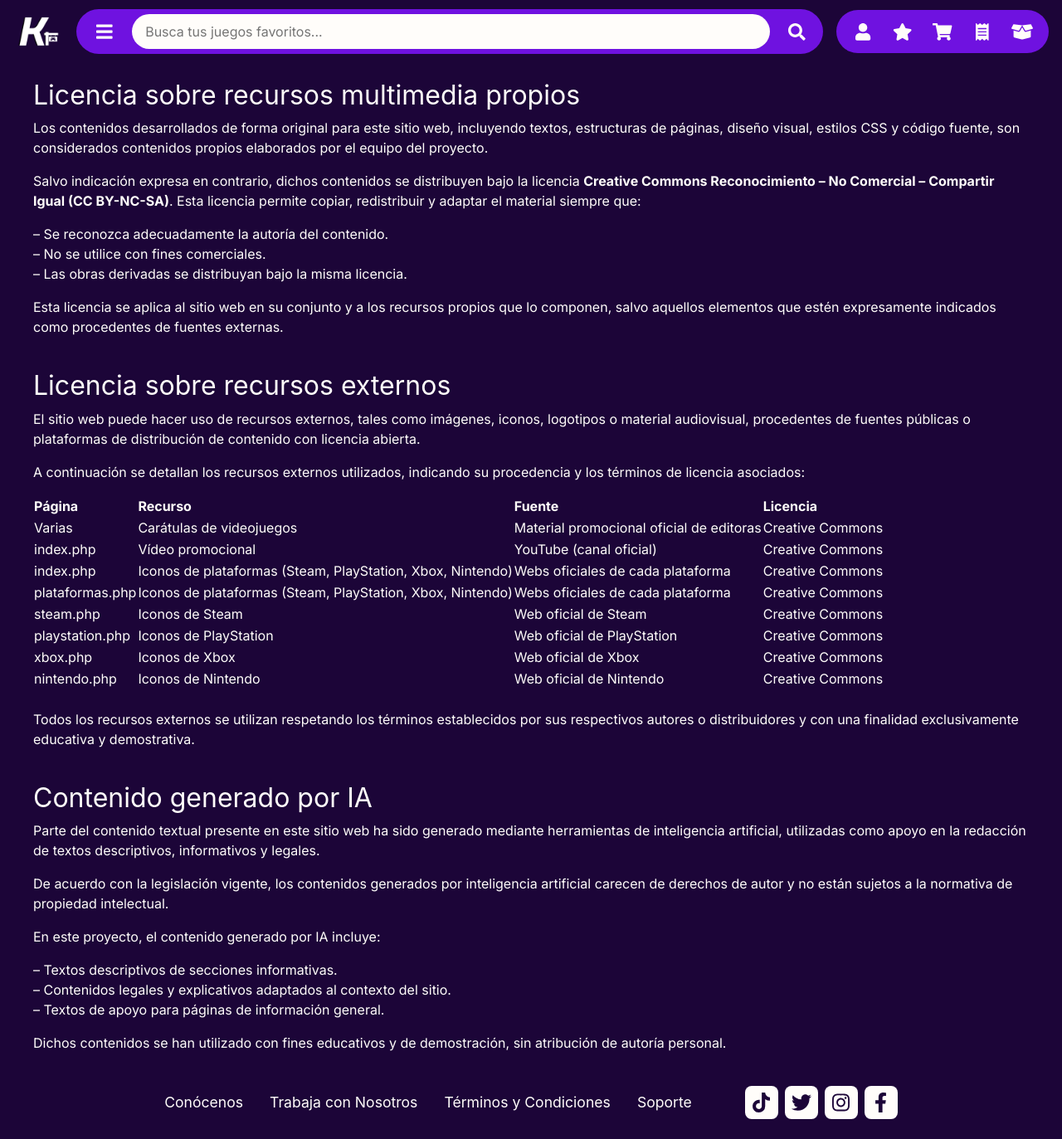
After one commit to JoseAntonio105/kairos, a PHP site: page /terminoslegales.php in a window 1280 px wide. The commit adds this page. Shown: the whole page at 83% size. Run offline with PHP 8.4, Linux system fonts and the light colour scheme; data that the repository does not hold is empty; style sheets or scripts are compiled from the project's sources; some libraries are stand-ins or nearby versions; some web fonts are replaced.

Commit message:
Ampliar la concordancia entre guía de estilos y proyecto.

```diff
--- a/includes/navigation.php
+++ b/includes/navigation.php
@@ -19,11 +19,8 @@
 
                 <ul class="dropdown-menu kairos-menu-dropdown" aria-labelledby="kairosMenuDropdown">
                     <li><a class="dropdown-item" href="plataformas.php">Ver todas las plataformas</a></li>
-                    <li><a class="dropdown-item" href="steam.php">Steam</a></li>
-                    <li><a class="dropdown-item" href="playstation.php">PlayStation</a></li>
-                    <li><a class="dropdown-item" href="xbox.php">Xbox</a></li>
-                    <li><a class="dropdown-item" href="nintendo.php">Nintendo</a></li>
                     <li><a class="dropdown-item" href="minijuego-konva/index.html">Juega a Konva Commerce Game!</a></li>
+                    <li><a class="dropdown-item" href="terminoslegales.php">Términos legales</a></li>
                 </ul>
             </div>
 
--- a/scss/sections/_carrito.scss
+++ b/scss/sections/_carrito.scss
@@ -166,9 +166,7 @@
             }
 
             ._99 {
-                color: lighten($principal-de-acento, 20%); // Precio destacado
                 font-family: $font-body;
-                font-weight: 700;
                 font-size: 15px;
             }
         }
@@ -199,7 +197,6 @@
     display: flex;
     align-items: center;
     gap: 8px;
-    background-color: rgba(0,0,0, 0.2); // Fondo oscuro para el control
     padding: 4px 8px;
     border-radius: 8px;
 
@@ -207,7 +204,6 @@
         width: 20px;
         text-align: center;
         color: $texto-principal;
-        font-weight: 600;
         font-size: 16px;
     }
 
--- /dev/null
+++ b/scss/sections/_index.scss
@@ -0,0 +1,14 @@
+.hero-video {
+  width: 100%;
+  position: relative;
+  padding-top: 32%;
+  overflow: hidden;
+}
+
+.hero-video iframe {
+  position: absolute;
+  top: 0;
+  left: 0;
+  width: 100%;
+  height: 100%;
+}
--- a/scss/sections/_wishlist.scss
+++ b/scss/sections/_wishlist.scss
@@ -53,7 +53,6 @@
       .tarjeta,
       .tarjeta2 {
         background: var(--morado-secundario, #5e3a8b);
-        border-radius: 10px;
         padding: 20px;
         display: flex;
         flex-direction: row;
@@ -90,7 +89,6 @@
             height: 100px;
             position: relative;
             object-fit: cover;
-            border-radius: 5px;
 
             @media (max-width: 1200px) {
               height: 120px;
@@ -117,7 +115,7 @@
             color: #ffffff;
             text-align: left;
             font-family: var(--h1-font-family, "GasoekOne-Regular", sans-serif);
-            font-size: 20px;
+            font-size: 32px;
             font-weight: var(--h1-font-weight, 400);
             position: relative;
             display: flex;
@@ -164,7 +162,6 @@
 
         .precio-carrito {
           background: var(--principal, #1c0538);
-          border-radius: 5px;
           display: flex;
           flex-direction: row;
           gap: 15px;
@@ -223,7 +220,6 @@
             flex-shrink: 0;
             position: relative;
             border: 2px solid transparent;
-            border-radius: 5px;
             padding: 8px 12px;
             cursor: pointer;
             transition: all 0.3s ease;
@@ -232,7 +228,6 @@
             // Efecto hover con borde
             &:hover {
               border: 2px solid #ffffff;
-              transform: translateY(-2px);
               box-shadow: 0 4px 12px rgba(255, 255, 255, 0.2);
             }
 
--- a/scss/styles.scss
+++ b/scss/styles.scss
@@ -22,6 +22,7 @@
 @import "./sections/registro.scss";
 @import "./sections/terminoscondiciones.scss";
 @import "./sections/zonadepago.scss";
+@import "./sections/index.scss";
 @import "./sections/footer.scss";
 @import "./sections/soporte.scss";
 @import "./sections/trabaja_con_nosotros.scss";
--- /dev/null
+++ b/terminoslegales.php
@@ -0,0 +1,169 @@
+<!DOCTYPE html>
+<html lang="es">
+<head>
+    <meta charset="UTF-8">
+    <meta name="viewport" content="width=device-width, initial-scale=1.0">
+    <title>Kairos - Tu página de claves</title>
+    <?php include_once 'includes/head-tag-contents.php'; ?>
+</head>
+<body>
+
+<?php include_once 'includes/navigation.php'; ?>
+<?php include_once 'includes/carrito.php'; ?>
+
+<div class="terminos-legales-pc">
+
+    <div class="contenedor-terminos">
+
+        <!-- LICENCIA SOBRE RECURSOS PROPIOS -->
+        <br>
+        <section>
+            <h2>Licencia sobre recursos multimedia propios</h2>
+
+            <p>
+            Los contenidos desarrollados de forma original para este sitio web, incluyendo textos,
+            estructuras de páginas, diseño visual, estilos CSS y código fuente, son considerados
+            contenidos propios elaborados por el equipo del proyecto.
+            </p>
+
+            <p>
+            Salvo indicación expresa en contrario, dichos contenidos se distribuyen bajo la licencia
+            <strong>Creative Commons Reconocimiento – No Comercial – Compartir Igual (CC BY-NC-SA)</strong>.
+            Esta licencia permite copiar, redistribuir y adaptar el material siempre que:
+            </p>
+
+            <p>
+            – Se reconozca adecuadamente la autoría del contenido.<br>
+            – No se utilice con fines comerciales.<br>
+            – Las obras derivadas se distribuyan bajo la misma licencia.
+            </p>
+
+            <p>
+            Esta licencia se aplica al sitio web en su conjunto y a los recursos propios que lo componen,
+            salvo aquellos elementos que estén expresamente indicados como procedentes de fuentes externas.
+            </p>
+        </section>
+
+        <!-- LICENCIA SOBRE RECURSOS EXTERNOS -->
+        <section><br>
+            <h2>Licencia sobre recursos externos</h2>
+
+            <p>
+            El sitio web puede hacer uso de recursos externos, tales como imágenes, iconos, logotipos
+            o material audiovisual, procedentes de fuentes públicas o plataformas de distribución
+            de contenido con licencia abierta.
+            </p>
+
+            <p>
+            A continuación se detallan los recursos externos utilizados, indicando su procedencia
+            y los términos de licencia asociados:
+            </p>
+
+            <table>
+                <thead>
+                    <tr>
+                        <th>Página</th>
+                        <th>Recurso</th>
+                        <th>Fuente</th>
+                        <th>Licencia</th>
+                    </tr>
+                </thead>
+                <tbody>
+                    <tr>
+                        <td>Varias</td>
+                        <td>Carátulas de videojuegos</td>
+                        <td>Material promocional oficial de editoras</td>
+                        <td>Creative Commons</td>
+                    </tr>
+                    <tr>
+                        <td>index.php</td>
+                        <td>Vídeo promocional</td>
+                        <td>YouTube (canal oficial)</td>
+                        <td>Creative Commons</td>
+                    </tr>
+                    <tr>
+                        <td>index.php</td>
+                        <td>Iconos de plataformas (Steam, PlayStation, Xbox, Nintendo)</td>
+                        <td>Webs oficiales de cada plataforma</td>
+                        <td>Creative Commons</td>
+                    </tr>
+                    <tr>
+                        <td>plataformas.php</td>
+                        <td>Iconos de plataformas (Steam, PlayStation, Xbox, Nintendo)</td>
+                        <td>Webs oficiales de cada plataforma</td>
+                        <td>Creative Commons</td>
+                    </tr>
+                    <tr>
+                        <td>steam.php</td>
+                        <td>Iconos de Steam</td>
+                        <td>Web oficial de Steam</td>
+                        <td>Creative Commons</td>
+                    </tr>
+                    <tr>
+                        <td>playstation.php</td>
+                        <td>Iconos de PlayStation</td>
+                        <td>Web oficial de PlayStation</td>
+                        <td>Creative Commons</td>
+                    </tr>
+                    <tr>
+                        <td>xbox.php</td>
+                        <td>Iconos de Xbox</td>
+                        <td>Web oficial de Xbox</td>
+                        <td>Creative Commons</td>
+                    </tr>
+                    <tr>
+                        <td>nintendo.php</td>
+                        <td>Iconos de Nintendo</td>
+                        <td>Web oficial de Nintendo</td>
+                        <td>Creative Commons</td>
+                    </tr>
+                </tbody>
+            </table>
+            <br>
+            <p>
+            Todos los recursos externos se utilizan respetando los términos establecidos por sus
+            respectivos autores o distribuidores y con una finalidad exclusivamente educativa
+            y demostrativa.
+            </p>
+        </section>
+
+        <!-- CONTENIDO GENERADO POR IA -->
+        <section><br>
+            <h2>Contenido generado por IA</h2>
+
+            <p>
+            Parte del contenido textual presente en este sitio web ha sido generado mediante
+            herramientas de inteligencia artificial, utilizadas como apoyo en la redacción
+            de textos descriptivos, informativos y legales.
+            </p>
+
+            <p>
+            De acuerdo con la legislación vigente, los contenidos generados por inteligencia artificial
+            carecen de derechos de autor y no están sujetos a la normativa de propiedad intelectual.
+            </p>
+
+            <p>
+            En este proyecto, el contenido generado por IA incluye:
+            </p>
+
+            <p>
+            – Textos descriptivos de secciones informativas.<br>
+            – Contenidos legales y explicativos adaptados al contexto del sitio.<br>
+            – Textos de apoyo para páginas de información general.
+            </p>
+
+            <p>
+            Dichos contenidos se han utilizado con fines educativos y de demostración,
+            sin atribución de autoría personal.
+            </p>
+        </section>
+
+    </div>
+
+</div>
+
+<?php include_once 'includes/footer.php'; ?>
+<script src="js/scripts.js"></script>
+
+</body>
+</html>
--- a/trabaja_con_nosotros.php
+++ b/trabaja_con_nosotros.php
@@ -51,11 +51,11 @@
     <div class="t-tulo2">FORMULARIO DE AFILIACIÓN</div>
     <div class="inputs">
       <div class="correo-electr-nico">
-        <label class="t-tulo3">Correo Electrónico:</label>
+        <label class="t-tulo3">Correo Electrónico</label>
         <input type="email" class="input" placeholder="tu@email.com" required>
       </div>
       <div class="mensaje">
-        <label class="t-tulo4">Motivo de afiliacion:</label>
+        <label class="t-tulo4">Motivo de afiliacion</label>
         <textarea class="input2" placeholder="Escribe el motivo por el que quieres afiliarte aquí..." required></textarea>
       </div>
       <div class="boton-trabaja-con-nosotros">
```
Also changed, not shown: includes/carrito.php (+12 -15 lines), index.php (+10 -0 lines).
